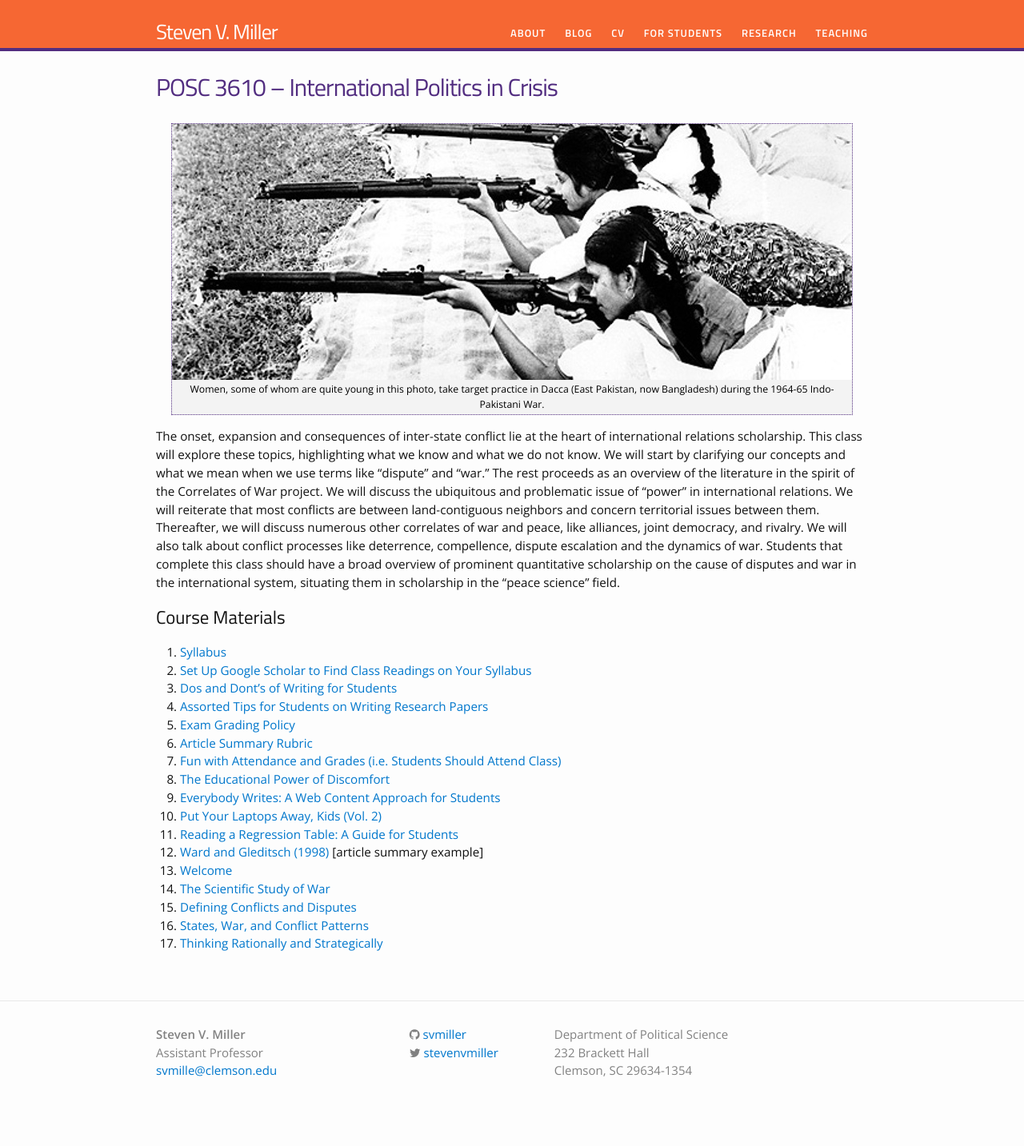
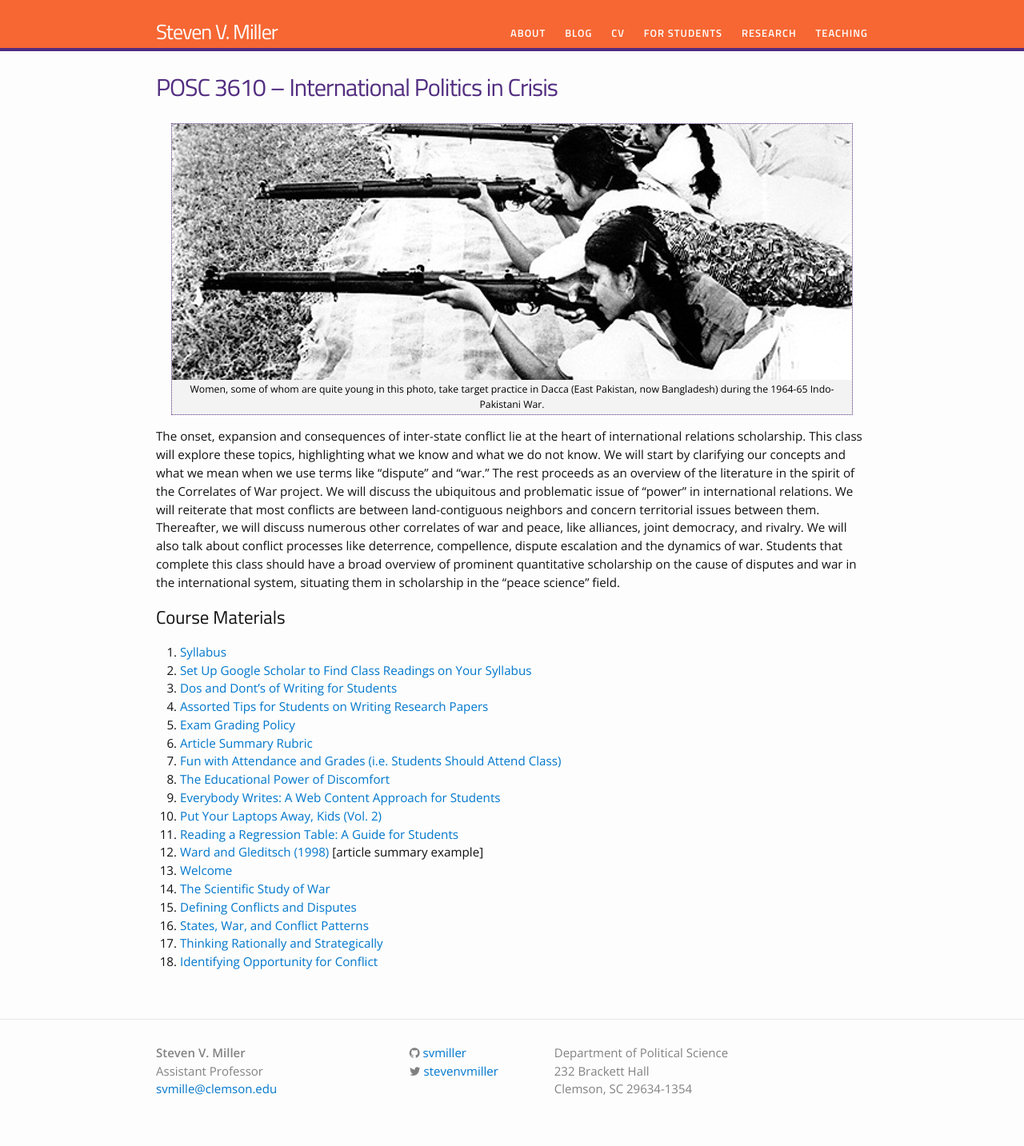
Before and after one commit to svmiller/svmiller.github.io, a Jekyll site: the page built from teaching/posc-3610.md, in a window 1280 px wide. Shown: the whole page at 80% size. Built offline with Jekyll 4.4.1, drawn with Linux system fonts in a browser that asks for light colours; nearby versions of some CDN libraries; some web fonts are replaced; before the commit the page ends 1410 px from its top, so only the background shows below that.

Commit message:
add lectures 09.19.2017

```diff
--- a/teaching/posc-3610.md
+++ b/teaching/posc-3610.md
@@ -28,6 +28,7 @@
 15. [Defining Conflicts and Disputes](https://www.dropbox.com/s/vkhb32fk40aa559/posc3610-lecture-defining-conflict-disputes.pdf?dl=0)
 16. [States, War, and Conflict Patterns](https://www.dropbox.com/s/6qfz38myn4zprva/posc3610-lecture-states-war-mid-patterns.pdf?dl=0)
 17. [Thinking Rationally and Strategically](https://www.dropbox.com/s/ye1pqtk2ux12guh/posc3610-lecture-rationality-1.pdf?dl=0)
+18. [Identifying Opportunity for Conflict](https://www.dropbox.com/s/3zaax7g1z9le5la/posc3610-lecture-opportunity-conflict.pdf?dl=0)
 
 <!--
 3. [Dos and Dont's of Writing for Students](http://svmiller.com/blog/2015/06/dos-and-donts-of-writing-for-students/)
```
Also changed, not shown: teaching/posc-1020.md (+1 -0 lines).
